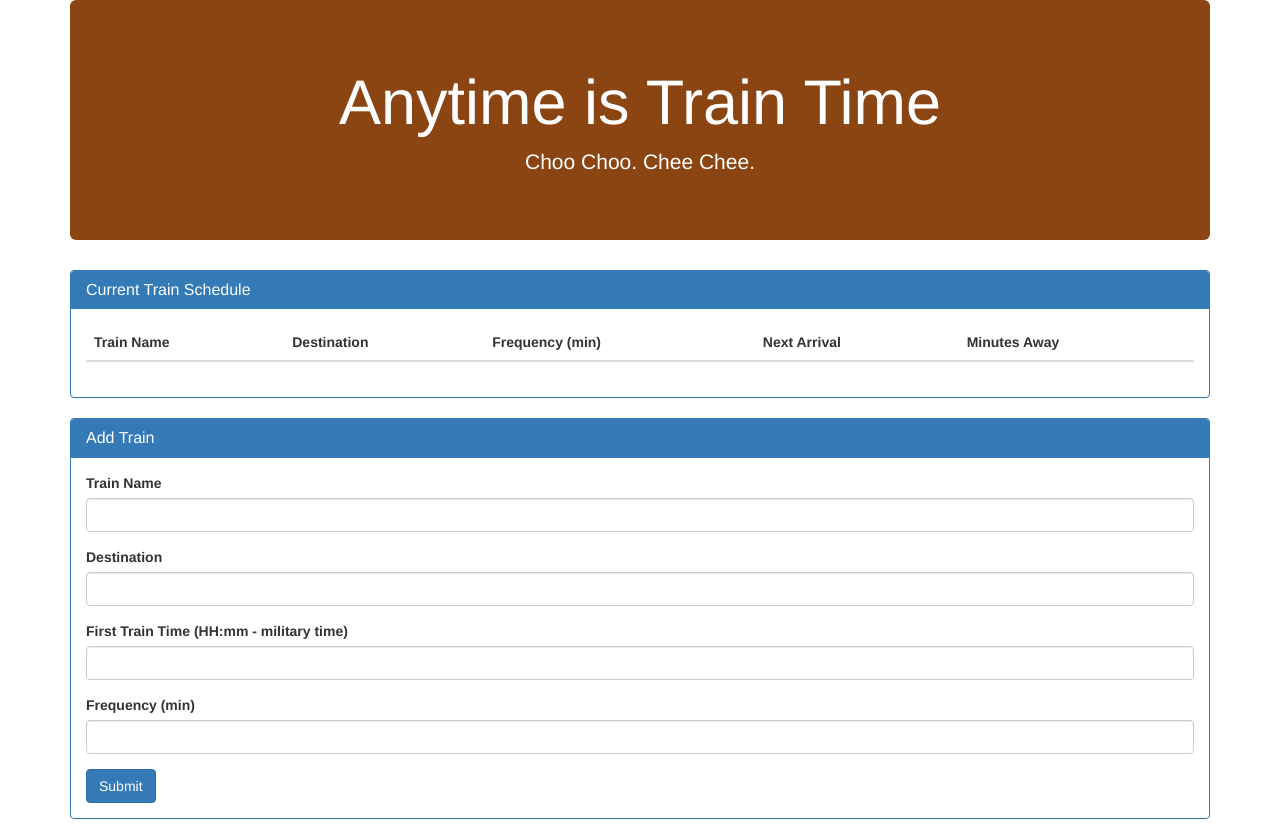
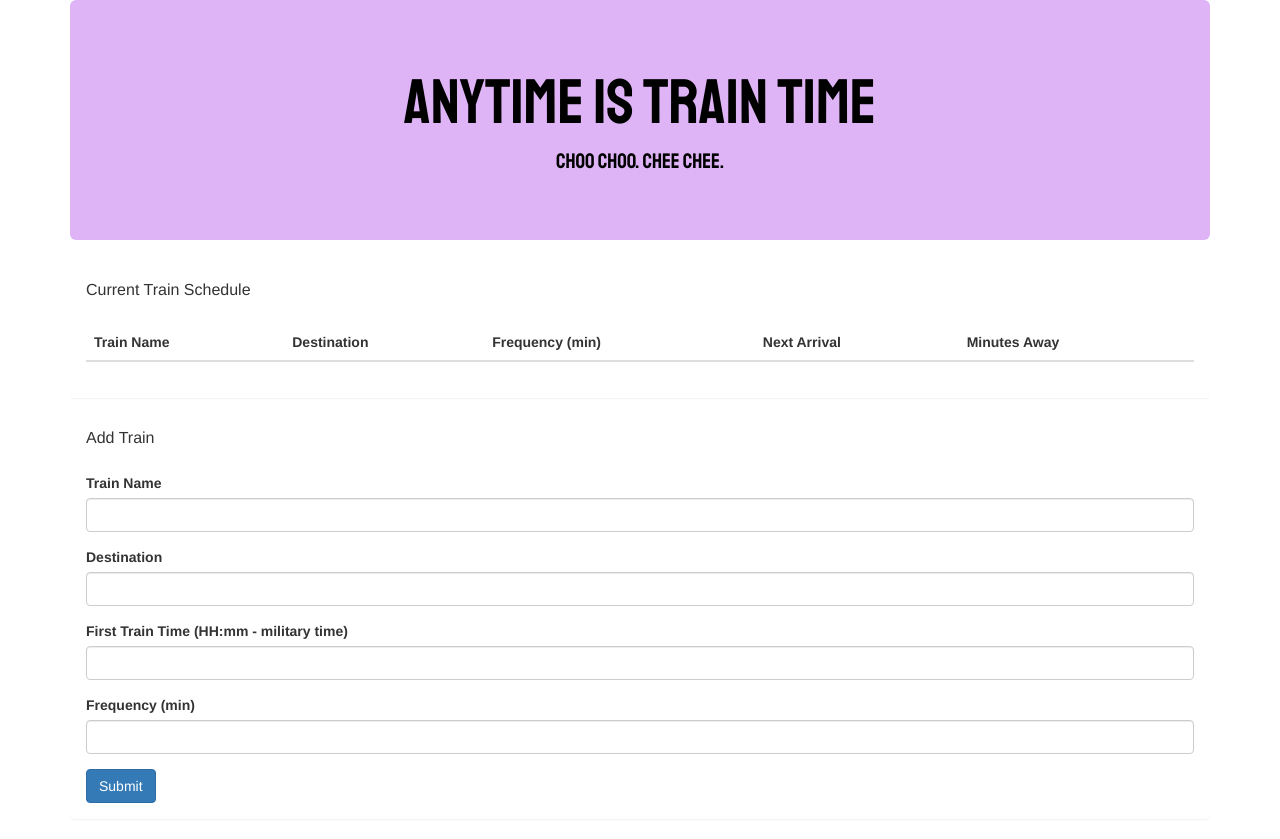
Before and after one commit to kellyhaskins00/train-schedule, a plain HTML site: page index.html in a window 1280 px wide. Drawn offline with nearby package versions, Linux system fonts and the light colour scheme; no server answers.

Commit message:
updated font

```diff
--- a/assets/css/style.css
+++ b/assets/css/style.css
@@ -1,4 +1,5 @@
 .jumbotron {
-    background-color: #8B4513;
-    color: white;
+    background-color: #deb4f6;
+    color: black;
+    font-family: 'Staatliches', cursive;
 }
--- a/index.html
+++ b/index.html
@@ -11,6 +11,10 @@
 
 	<!--Link to my CSS Stylesheet-->
 	<link rel="stylesheet" type="text/css" href="assets/css/style.css">
+
+<!--Google Fonts-->
+
+	<link href="https://fonts.googleapis.com/css?family=Staatliches" rel="stylesheet">
 
 	<!--Link to Javascript-->
 	<script type="text/javascript" src="https://cdnjs.cloudflare.com/ajax/libs/jquery/3.2.1/jquery.min.js"></script>
@@ -28,7 +32,7 @@
 			<h1 class="display-4">Anytime is Train Time</h1>
 			<p class="lead">Choo Choo. Chee Chee.</p>
 		</div>
-		<div class="panel panel-primary">
+		<div class="panel panel" id="box1">
 			<div class="panel-heading">
 				<h3 class="panel-title">Current Train Schedule</h3>
 			</div>
@@ -48,7 +52,7 @@
 				</table>
 			</div>
 		</div>
-		<div class="panel panel-primary">
+		<div class="panel panel" id="box2">
 			<div class="panel-heading">
 				<h3 class="panel-title">Add Train</h3>
 			</div>
```
